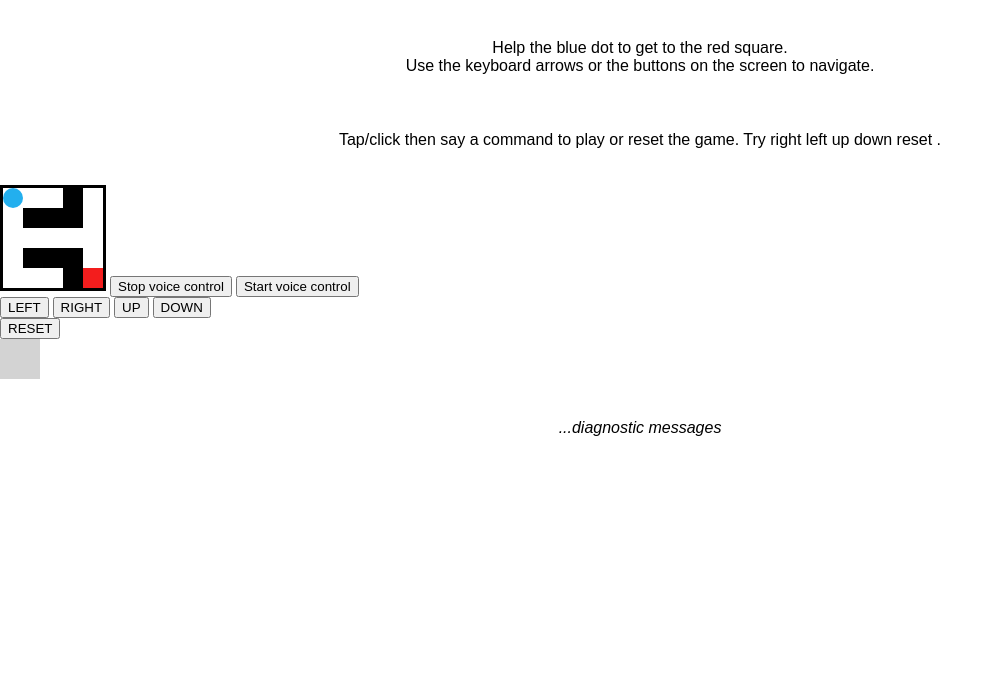
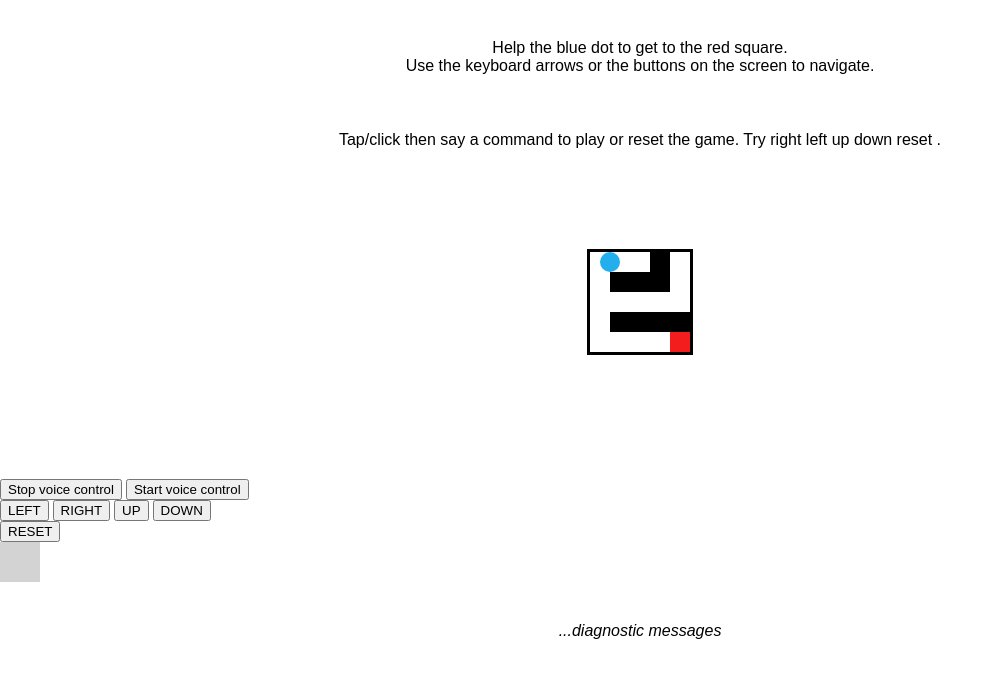
Before and after one commit to dimshik100/voice-controlled-maze, a plain HTML site: page index.html in a window 1280 px wide. Both pictures are taken after a click on the button "RESET". Shown: the part 101-778 px from the top of the page, without its empty margins (0-995 px from the left). Drawn offline with Linux system fonts and the light colour scheme.

Commit message:
Added reset maze functionality

```diff
--- a/index.html
+++ b/index.html
@@ -17,14 +17,14 @@
 <body>
   <h1>Voice controlled maze</h1>
   <p>Help the blue dot to get to the red square.
-    <br>
-    Use the keyboard arrows or the buttons on the screen to navigate.
+    <br> Use the keyboard arrows or the buttons on the screen to navigate.
   </p>
   <p class="hints"></p>
 
   <!--<ol class="commands-list"></ol>-->
-
+  <div class="maze-wrapper">
     <div id='maze'></div>
+  </div>
   <div id='complete'>WOW</div>
 
   <button class="speak-btn">Speak</button>
@@ -43,7 +43,8 @@
 
 
   <div>
-    <span class="mic"></span><p class="output"><em>...diagnostic messages</em></p>
+    <span class="mic"></span>
+    <p class="output"><em>...diagnostic messages</em></p>
   </div>
 
   <script src="script.js"></script>
--- a/maze.js
+++ b/maze.js
@@ -147,7 +147,12 @@ class Maze {
 
     }
 
-
+    reset(){
+        document.getElementById('maze').innerHTML = '';
+        this.walls = [];
+        this.currentPosition = { x: 0, y: 0 };
+        this.createMaze();
+    }
 
     amaze(y, x, addBlockWalls) {
         let maze = this.maze;
@@ -213,3 +218,7 @@ document.querySelector('.down').addEventListener('click', function () { maze.mov
 document.querySelector('.up').addEventListener('click', function () { maze.moveUp() });
 document.querySelector('.right').addEventListener('click', function () { maze.moveRight() });
 document.querySelector('.left').addEventListener('click', function () { maze.moveLeft() });
+
+document.querySelector('.reset').addEventListener('click', function () {
+    maze.reset();
+ });
--- a/script.js
+++ b/script.js
@@ -169,6 +169,8 @@ function doCommand(command, index) {
     case 'left':
       executed = maze.moveLeft();
       break;
+    case 'reset':
+      maze.reset();
   }
 
   // Color the commands in user input
--- a/style.css
+++ b/style.css
@@ -36,6 +36,13 @@ ul {
 
 /* This is for mobile - because there is no continuous recognition support */
 
+.maze-wrapper {
+  width:100%;
+  height: 150px;
+      text-align: center;
+    margin: 5em 0;
+}
+
 .speak-btn {
   display: none;
 }
@@ -51,6 +58,7 @@ ul {
 
 #maze {
   border-style: solid;
+  margin: 0 auto;
   display: inline-block;
 }
 
```
Also changed, not shown: README.md. Lines whose indentation alone changed are shown as unchanged.
